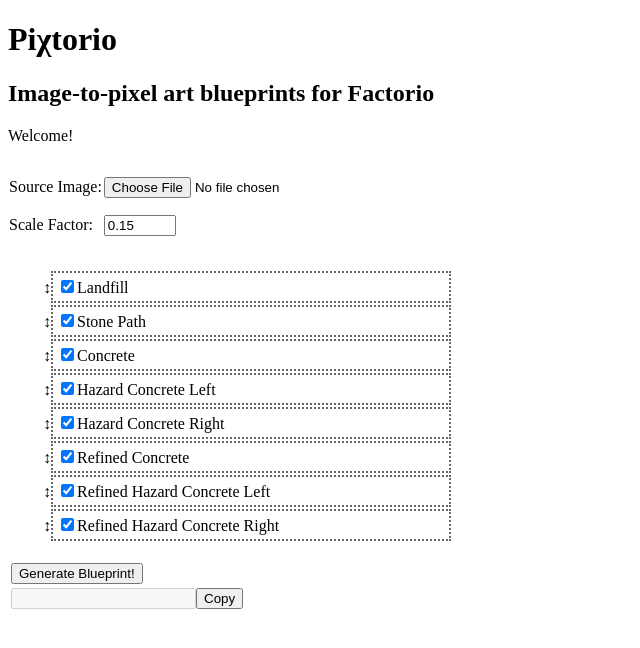
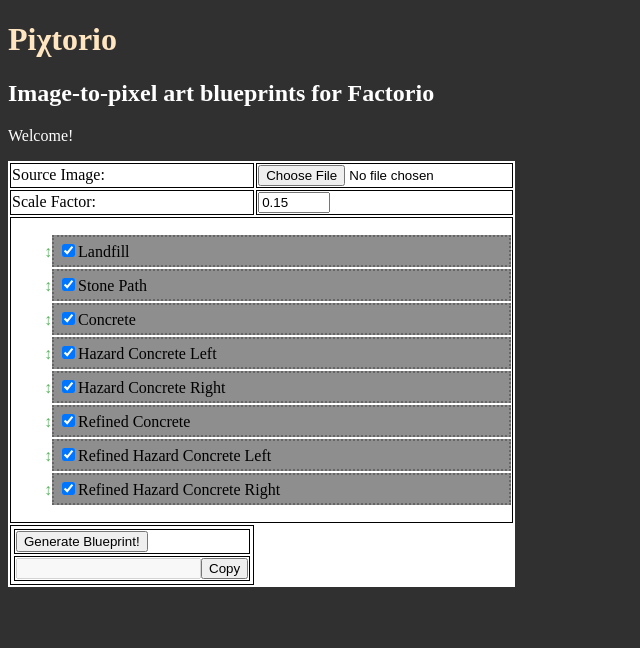
Before and after one commit to mlgarrett/pixtorio, a Flask app: page / in a window 1280 px wide. Shown: the top 648 px of the page, without its empty margins (0-640 px from the left). Run offline with Flask 3, Linux system fonts and the light colour scheme.

Commit message:
- set up font color variables for css convenience - beginning major restructure of ui

```diff
--- a/static/styles/styles.css
+++ b/static/styles/styles.css
@@ -1,3 +1,49 @@
+/*
+factorio primary colors (approximate)
+*/
+:root
+{
+  --lightgray: #8e8e8e;
+  --darkgray: #313031;
+  --fontlight: #ffffff;
+  --fontdark: #000000;
+  --fontyellow: #ffe6c0;
+  --hovergreen: #7aed81;
+  --staticgreen: #5eb663;
+}
+
+body.base
+{
+/*  background-color: --darkgray;*/
+  background-color: var(--darkgray);
+}
+
+table#main-grid
+{
+  background-color: var(--fontlight);
+}
+
+h1
+{
+  color: var(--fontyellow);
+}
+
+h2
+{
+  color: var(--fontlight);
+}
+
+p
+{
+  color: var(--fontlight);
+}
+
+form
+{
+  background-color: var(--darkgray);
+  color: var(--fontdark);
+}
+
 table#params
 {
   border-collapse: separate;
@@ -7,7 +53,6 @@ table#params
 ul#sortable
 {
 /*  width: max-content;*/
-  width: 400px;
   list-style-type: "\2195";
   cursor: pointer !important;
 }
@@ -17,6 +62,24 @@ li
   border: 2px dotted #666;
   margin: 2px 0;
   padding: 0.25em;
+  background-color: var(--lightgray);
+  color: var(--fontdark);
+}
+
+li::marker
+{
+  color: var(--staticgreen);
+}
+
+td
+{
+  border: 1px solid black;
+}
+
+td.par-table-right
+{
+  text-align: right;
+  margin: auto;
 }
 
 .chkbox
--- a/templates/index.html
+++ b/templates/index.html
@@ -8,23 +8,24 @@
 			  integrity="sha256-lSjKY0/srUM9BE3dPm+c4fBo1dky2v27Gdjm2uoZaL0="
 			  crossorigin="anonymous"></script>
 </head>
-<body>
+<body class="base">
 <h1>Piχtorio</h1>
 <h2>Image-to-pixel art blueprints for Factorio</h2>
 <p>Welcome!</p>
 
 <form id="form" action="{{ url_for('generate_blueprint') }}" method="post" enctype="multipart/form-data">
-<table id="params">
-<tr>
-<td><label for="source">Source Image: </label></td><td><input type="file" id="source" name="source" required></td>
-</tr><tr>
-<td><label for="scale">Scale Factor: </label></td><td><input type="number" id="scale" name="scale" min="0.01" max="1.00" step="0.01" value="0.15"></td>
-</tr>
-</table>
-
-<table>
+<table id="main-grid">
 <tr><td>
-<div class="container">
+	<label for="source">Source Image: </label>
+</td><td>
+	<input type="file" id="source" name="source" required>
+</td></tr>
+<tr><td>
+	<label for="scale">Scale Factor: </label>
+</td><td>
+	<input type="number" id="scale" name="scale" min="0.01" max="1.00" step="0.01" value="0.15">
+</td></tr>
+<tr><td colspan="2">
 	<ul id="sortable">
 	    <li class=""><input type="checkbox" name="tiles" value="landfill" checked/><span class="chkbox">Landfill</span></li>
 	    <li class=""><input type="checkbox" name="tiles" value="stone-path" checked/><span class="chkbox">Stone Path</span></li>
@@ -37,40 +38,45 @@
 	</ul>
 	</div>
 </td></tr>
-</table>
-
+<tr><td>
 	<table class="params">
 	<tr><td>
 	<button type="submit" id="generate" name="generate">Generate Blueprint!</button>
-</form>
 	</td></tr>
 	<tr><td>
 	<input type="text" id="bp-string" disabled><button onclick="copyString()">Copy</button>
 	</td></tr>
 	</table>
+</td></tr>
+</table>
+</form>
+
 <script>
+
 	var form = document.getElementById("form")
 	form.addEventListener('submit', function(event) {
 		// prevent page from refreshing
-	    event.preventDefault();
+	    event.preventDefault()
 
 		// grab the data inside the form fields
-	    const formData = new FormData(form);
-	    fetch('/', {
+	    const formData = new FormData(form)
+	    fetch('/',
+	    {
 	        method: 'POST',
 	        body: formData,
-	    }).then(response => response.text()).then((message) => {
+	    }).then(response => response.text()).then((message) =>
+	    {
 	        // do something with the response
-	    	outspan = document.getElementById("bp-string");
-	    	outspan.value = message;
-	    });
-	});
+	    	outspan = document.getElementById("bp-string")
+	    	outspan.value = message
+	    })
+	})
 
 	function copyString()
 	{
-		var string_textbox = document.getElementById("bp-string");
+		var string_textbox = document.getElementById("bp-string")
 
-		navigator.clipboard.writeText(string_textbox.value);
+		navigator.clipboard.writeText(string_textbox.value)
 
 		// alert("Copied string to clipboard!");
 	}
@@ -83,12 +89,13 @@
 		{
 			alert("File is too large!\nPlease use a file that is < 2.5Mb.");
 			this.value = "";
-		};
-	};
+		}
+	}
 
-	$( "#sortable" ).sortable({ cursor: "move", revert: "50" });
-	$( "#sortable" ).disableSelection();
+	$( "#sortable" ).sortable({ cursor: "move", revert: "50" })
+	$( "#sortable" ).disableSelection()
 
 </script>
+
 </body>
 </html>
```
Lines whose indentation alone changed are shown as unchanged.
